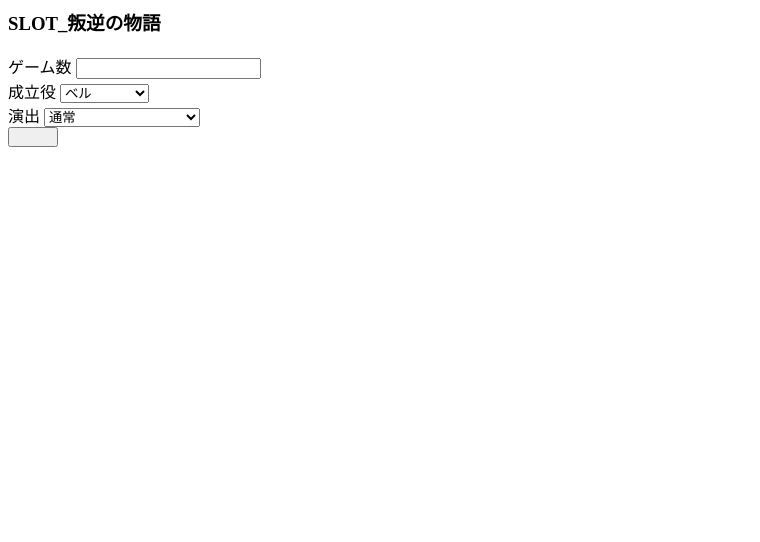
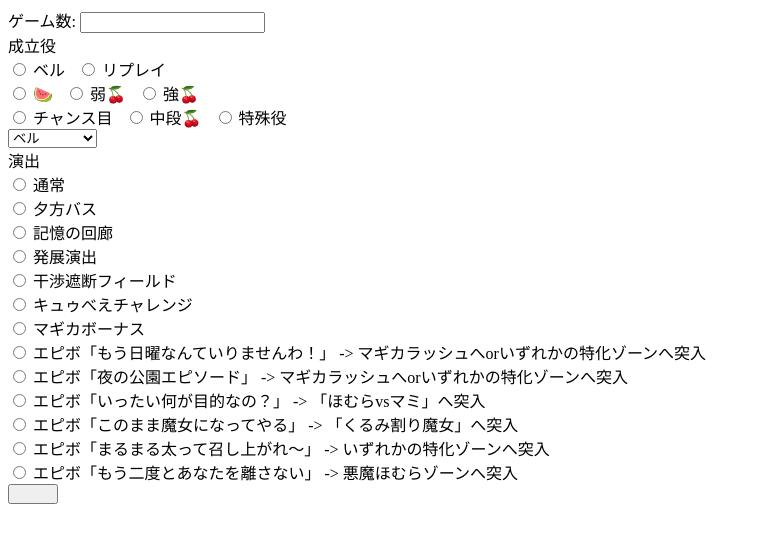
Before and after one commit to n-hirane/slot_memo, a plain HTML site: page index.html in a window 1280 px wide. Shown: the whole page, without its empty margins (0-760 px from the left). Drawn offline with Linux system fonts and the light colour scheme.

Commit message:
mod index.thml

```diff
--- a/index.html
+++ b/index.html
@@ -1,11 +1,30 @@
-<h3>SLOT_叛逆の物語</h3>
+<head>
+    <title>SLOT_叛逆の物語</title>
+</head>
+<body>
 <form action="https://docs.google.com/forms/d/e/1FAIpQLSfqx5cndbTTc6PTSpf-pbzoYUdN-lLMylRoD_FjgArfzPwIgw/formResponse">
     <div>
-    <label for="game">ゲーム数</label>
+        <label for="game">ゲーム数:</label>
         <input id="game" type="tel" name="entry.1254284189">
     </div>
     <div>
-    <label for="role">成立役</label>
+        <label for="role">成立役</label><br>
+        <input id="bell" type="radio" name="" value="ベル">
+        <label id="bell">ベル&nbsp;&nbsp;</label>
+        <input id="replay" type="radio" name="" value="リプレイ">
+        <label id="replay">リプレイ</label><br>
+        <input id="suika" type="radio" name="" value="🍉">
+        <label id="suika">🍉&nbsp;&nbsp;</label>
+        <input id="j-cherry" type="radio" name="" value="弱🍒">
+        <label id="j-cherry">弱🍒&nbsp;&nbsp;</label>
+        <input id="k-cherry" type="radio" name="" value="強🍒">
+        <label id="k-cherry">強🍒</label><br>
+        <input id="chance" type="radio" name="" value="チャンス目">
+        <label id="chance">チャンス目&nbsp;&nbsp;</label>
+        <input id="c-cherry" type="radio" name="" value="中段🍒">
+        <label id="c-cherry">中段🍒&nbsp;&nbsp;</label>
+        <input id="special" type="radio" name="" value="特殊役">
+        <label id="special">特殊役&nbsp;&nbsp;</label><br>
         <select name="name">
             <option value="ベル">ベル</option>
             <option value="リプレイ">リプレイ</option>
@@ -18,24 +37,46 @@
         </select>
     </div>
     <div>
-    <label for="performance">演出</label>
-    <select name="name">
-      <option value="通常">通常</option>
-      <option value="夕方バス">夕方バス</option>
-      <option value="記憶の回廊">記憶の回廊</option>
-      <option value="発展演出">発展演出</option>
-      <option value="干渉遮断フィールド">干渉遮断フィールド</option>
-      <option value="キュゥべえチャレンジ">キュゥべえチャレンジ</option>
-      <option value="マギカボーナス">マギカボーナス</option>
-      <option value="エピソードボーナス">エピソードボーナス</option>
-      <option value="マギカラッシュ">マギカラッシュ</option>
-      <option value="上乗せ特化ゾーン">上乗せ特化ゾーン</option>
-      <option value="エンディング">エンディング</option>
-      <option value="プレミアム">プレミアム</option>
-      <option value="ロングフリーズ">ロングフリーズ</option>
-      <option value="穢れ蓄積">穢れ蓄積</option>
-      <option value="擬似連続">擬似連続</option>
-    </select>
+        <label for="performance">演出</label><br>
+        <input id="normal" type="radio" name="" value="通常">
+        <label id="normal">通常</label><br>
+        <input id="evening_bus" type="radio" name="" value="夕方バス">
+        <label id="evening_bus">夕方バス</label><br>
+        <input id="./kioku.html" type="radio" name="" value="記憶の回廊">
+        <label id="./kioku.html">記憶の回廊</label><br>
+        <input id="./hatten.html" type="radio" name="" value="発展演出">
+        <label id="./hatten.html">発展演出</label><br>
+        <input id="./interference_blocking.html" type="radio" name="" value="干渉遮断フィールド">
+        <label id="./interference_blocking.html">干渉遮断フィールド</label><br>
+        <input id="./kyubey_challenge.html" type="radio" name="" value="キュゥべえチャレンジ">
+        <label id="./kyubey_challenge.html">キュゥべえチャレンジ</label><br>
+        <input id="./magica_bonus.html" type="radio" name="" value="マギカボーナス">
+        <label id="./magica_bonus.html">マギカボーナス</label><br>
+        <input id="episode_bonus" type="radio" name="" value="もう日曜なんていりませんわ！">
+        <label id="episode_bonus">
+            エピボ「もう日曜なんていりませんわ！」&nbsp;-> マギカラッシュへorいずれかの特化ゾーンへ突入
+        </label><br>
+        <input id="episode_bonus" type="radio" name="" value="夜の公園エピソード">
+        <label id="episode_bonus">
+            エピボ「夜の公園エピソード」&nbsp;-> マギカラッシュへorいずれかの特化ゾーンへ突入
+        </label><br>
+        <input id="episode_bonus" type="radio" name="" value="いったい何が目的なの？">
+        <label id="episode_bonus">
+            エピボ「いったい何が目的なの？」&nbsp;-> 「ほむらvsマミ」へ突入
+        </label><br>
+        <input id="episode_bonus" type="radio" name="" value="このまま魔女になってやる">
+        <label id="episode_bonus">
+            エピボ「このまま魔女になってやる」&nbsp;-> 「くるみ割り魔女」へ突入
+        </label><br>
+        <input id="episode_bonus" type="radio" name="" value="まるまる太って召し上がれ～">
+        <label id="episode_bonus">
+            エピボ「まるまる太って召し上がれ～」&nbsp;-> いずれかの特化ゾーンへ突入
+        </label><br>
+        <input id="episode_bonus" type="radio" name="" value="もう二度とあなたを離さない">
+        <label id="episode_bonus">
+            エピボ「もう二度とあなたを離さない」&nbsp;-> 悪魔ほむらゾーンへ突入
+        </label><br>
     </div>
     <button type="submit" name="button" value="送信" style="width:50px;height:20px"></button>
 </form>
+</body>
```
Also changed, not shown: madoka_form_kioku.html (deleted, +0 -41 lines). Lines whose indentation alone changed are shown as unchanged.
